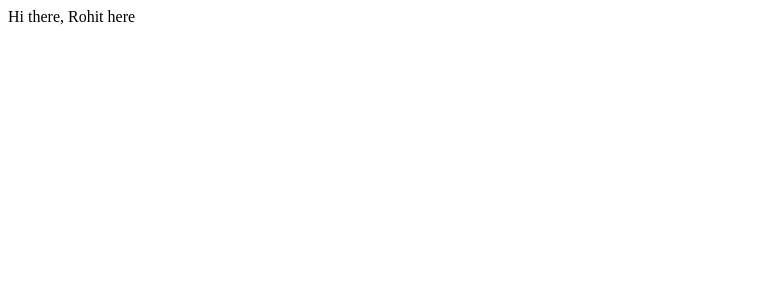
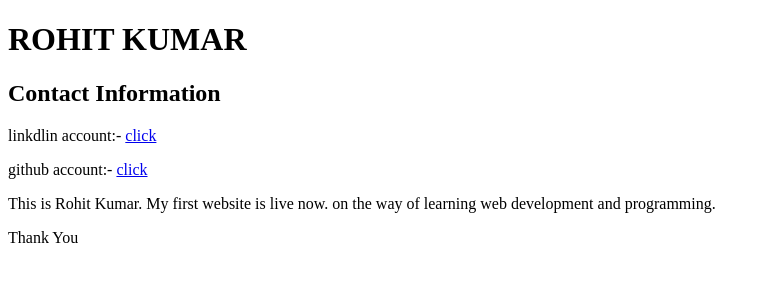
Before and after one commit to rohit-ioi/Resume2, a plain HTML site: page index.html in a window 1280 px wide. Shown: the whole page, without its empty margins (0-770 px from the left). Drawn offline with Linux system fonts and the light colour scheme.

Commit message:
Update index.html

```diff
--- a/index.html
+++ b/index.html
@@ -6,6 +6,15 @@
     <title>Document</title>
 </head>
 <body>
-    Hi there, Rohit here
+      <h1>ROHIT KUMAR</h1>
+  <h2>Contact Information</h2>
+  <p>linkdlin account:- <a href="https://www.linkedin.com/in/rohit-kumar-ug/">click</a></p>
+  <p>github account:- <a href="https://github.com/rohit-ioi">click</a></p>
+ <p></p>
+
+  <!-- <a href="https://pwskills.com">Pw Skills website</a><br>
+  <a href="https://google.com">Google</a><br> -->
+ <p>This is Rohit Kumar. My first website is live now. on the way of learning web development and programming.</p>
+ <p>Thank You</p>
 </body>
 </html>
```
